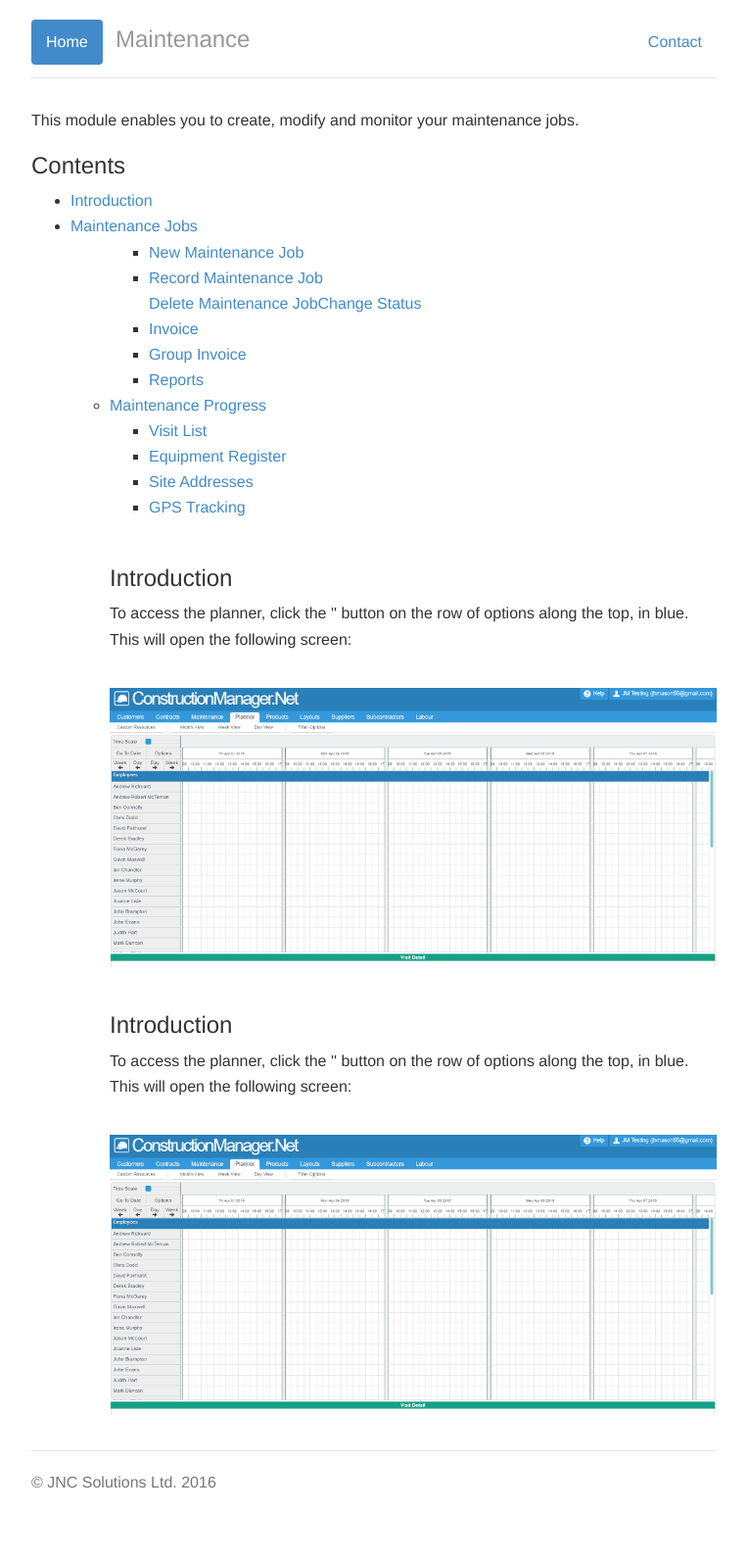
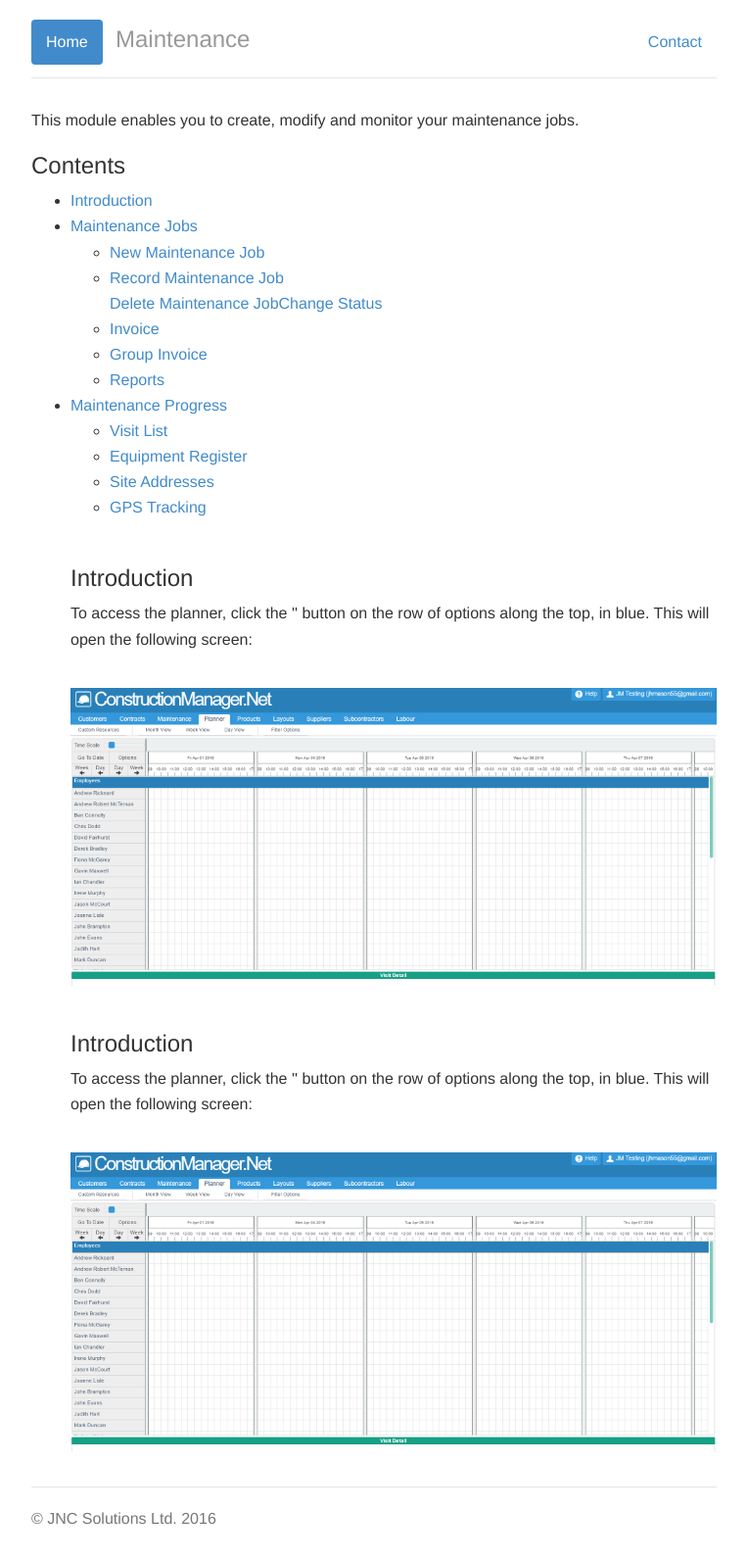
Before and after one commit to JNCSolutions/ConstructionManagerDocs, a Jekyll site: the page built from maintenance.html, in a window 1280 px wide. Shown: the whole page at 98% size, without its empty margins (258-1021 px from the left). Built offline with Jekyll 4.4.1, drawn with Linux system fonts in a browser that asks for light colours; before the commit the page ends 1556 px from its top, so only the background shows below that.

```diff
--- a/maintenance.html
+++ b/maintenance.html
@@ -8,7 +8,7 @@ title: Maintenance
   <h3>Contents</h3>
     <ul>
       <li><a href="#introduction">Introduction</a></li>
-      <li><a href="#maintenance-jobs">Maintenance Jobs</a></li><ul>
+      <li><a href="#maintenance-jobs">Maintenance Jobs</a></li>
       <ul>
         <li><a href="#new-mjob">New Maintenance Job</a></li>
         <li><a href="#record-mjob">Record Maintenance Job</a></li
```
